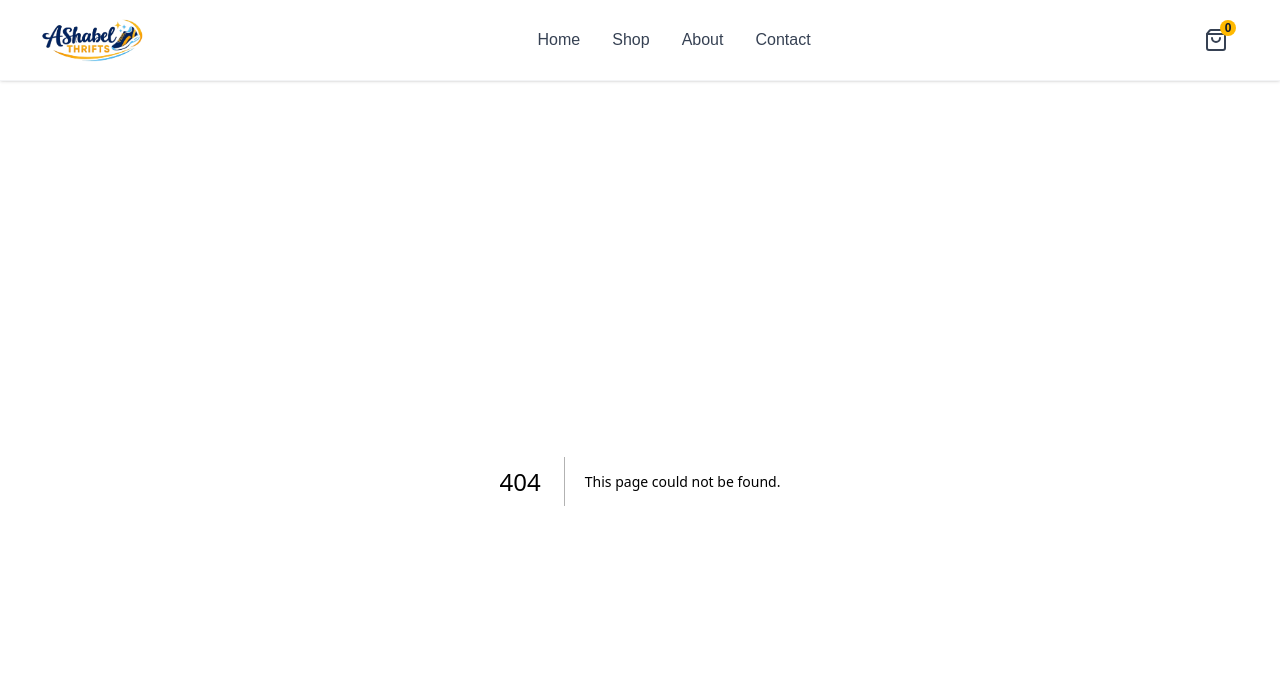
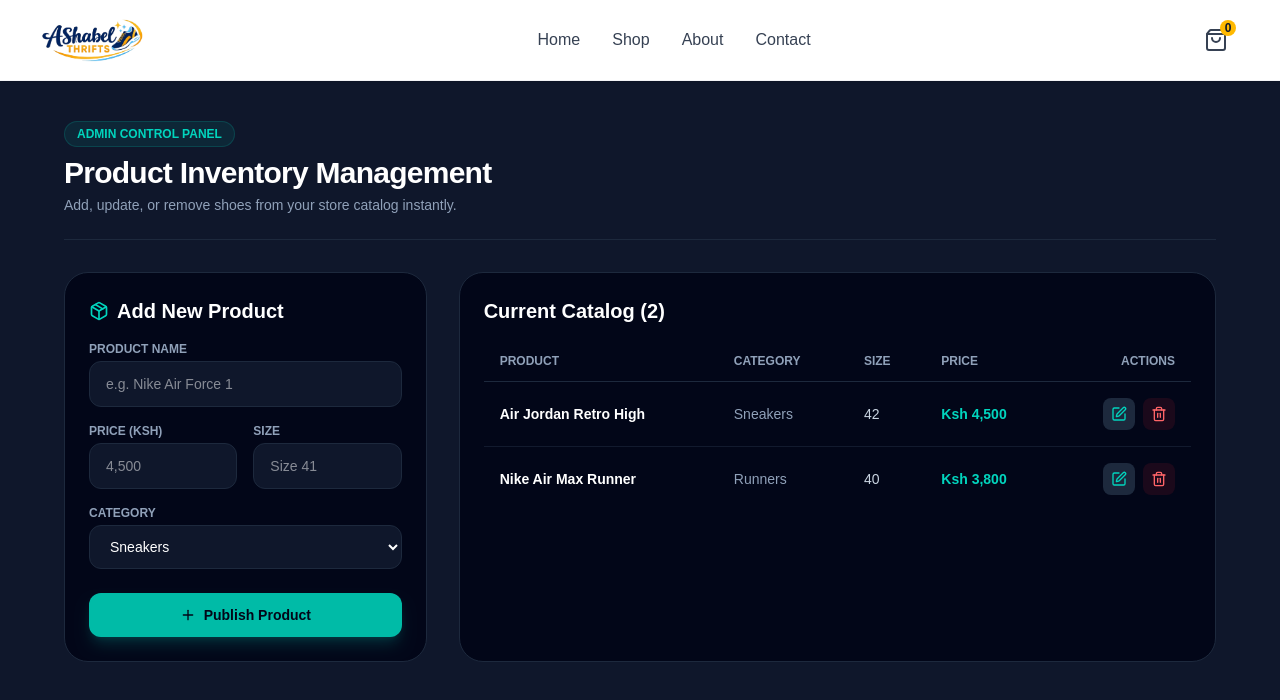
Before and after one commit to susas0611-byte/Ashabel-Thrifts, a Next.js app: page /admin in a window 1280 px wide. Before the commit this address had no page. Shown: the top 700 px of the page. Built offline with nearby package versions, Linux system fonts and the light colour scheme.

Commit message:
Add admin dashboard page

```diff
--- /dev/null
+++ b/app/admin/page.jsx
@@ -0,0 +1,209 @@
+"use client";
+import React, { useState } from "react";
+import { Plus, Trash2, Edit, Package, DollarSign, Tag, Image as ImageIcon } from "lucide-react";
+
+export default function AdminPage() {
+  // Sample initial product list (in a real app, this would connect to your database/backend)
+  const [products, setProducts] = useState([
+    { id: 1, name: "Air Jordan Retro High", price: "4,500", size: "42", category: "Sneakers", stock: "In Stock" },
+    { id: 2, name: "Nike Air Max Runner", price: "3,800", size: "40", category: "Runners", stock: "In Stock" },
+  ]);
+
+  const [form, setForm] = useState({ name: "", price: "", size: "", category: "Sneakers", stock: "In Stock" });
+  const [isEditing, setIsEditing] = useState(false);
+  const [editId, setEditId] = useState(null);
+
+  // Handle form input changes
+  const handleChange = (e) => {
+    setForm({ ...form, [e.target.name]: e.target.value });
+  };
+
+  // Add or Update Product
+  const handleSubmit = (e) => {
+    e.preventDefault();
+    if (!form.name || !form.price || !form.size) return;
+
+    if (isEditing) {
+      setProducts(products.map((p) => (p.id === editId ? { ...p, ...form } : p)));
+      setIsEditing(false);
+      setEditId(null);
+    } else {
+      const newProduct = { id: Date.now(), ...form };
+      setProducts([newProduct, ...products]);
+    }
+
+    setForm({ name: "", price: "", size: "", category: "Sneakers", stock: "In Stock" });
+  };
+
+  // Edit Product
+  const handleEdit = (product) => {
+    setForm(product);
+    setIsEditing(true);
+    setEditId(product.id);
+  };
+
+  // Delete Product
+  const handleDelete = (id) => {
+    setProducts(products.filter((p) => p.id !== id));
+  };
+
+  return (
+    <div className="min-h-screen bg-slate-900 text-white p-6 sm:p-10">
+      <div className="max-w-6xl mx-auto">
+
+        {/* Header */}
+        <div className="flex flex-col sm:flex-row justify-between items-start sm:items-center mb-8 pb-6 border-b border-slate-800 gap-4">
+          <div>
+            <div className="inline-flex items-center gap-1.5 bg-teal-500/10 text-teal-400 border border-teal-500/20 px-3 py-1 rounded-full text-xs font-semibold uppercase mb-2">
+              Admin Control Panel
+            </div>
+            <h1 className="text-3xl font-black tracking-tight">Product Inventory Management</h1>
+            <p className="text-slate-400 text-sm mt-1">Add, update, or remove shoes from your store catalog instantly.</p>
+          </div>
+        </div>
+
+        <div className="grid grid-cols-1 lg:grid-cols-12 gap-8">
+
+          {/* Left Column: Add / Edit Product Form */}
+          <div className="lg:col-span-4 bg-slate-950 p-6 rounded-3xl border border-slate-800 h-fit">
+            <h2 className="text-xl font-bold mb-4 flex items-center gap-2">
+              <Package className="w-5 h-5 text-teal-400" />
+              {isEditing ? "Edit Product" : "Add New Product"}
+            </h2>
+
+            <form onSubmit={handleSubmit} className="space-y-4">
+              <div>
+                <label className="block text-xs font-semibold text-slate-400 uppercase mb-1">Product Name</label>
+                <input
+                  type="text"
+                  name="name"
+                  value={form.name}
+                  onChange={handleChange}
+                  placeholder="e.g. Nike Air Force 1"
+                  required
+                  className="w-full bg-slate-900 border border-slate-800 rounded-xl px-4 py-3 text-sm text-white focus:outline-none focus:border-teal-500"
+                />
+              </div>
+
+              <div className="grid grid-cols-2 gap-4">
+                <div>
+                  <label className="block text-xs font-semibold text-slate-400 uppercase mb-1">Price (Ksh)</label>
+                  <input
+                    type="text"
+                    name="price"
+                    value={form.price}
+                    onChange={handleChange}
+                    placeholder="4,500"
+                    required
+                    className="w-full bg-slate-900 border border-slate-800 rounded-xl px-4 py-3 text-sm text-white focus:outline-none focus:border-teal-500"
+                  />
+                </div>
+                <div>
+                  <label className="block text-xs font-semibold text-slate-400 uppercase mb-1">Size</label>
+                  <input
+                    type="text"
+                    name="size"
+                    value={form.size}
+                    onChange={handleChange}
+                    placeholder="Size 41"
+                    required
+                    className="w-full bg-slate-900 border border-slate-800 rounded-xl px-4 py-3 text-sm text-white focus:outline-none focus:border-teal-500"
+                  />
+                </div>
+              </div>
+
+              <div>
+                <label className="block text-xs font-semibold text-slate-400 uppercase mb-1">Category</label>
+                <select
+                  name="category"
+                  value={form.category}
+                  onChange={handleChange}
+                  className="w-full bg-slate-900 border border-slate-800 rounded-xl px-4 py-3 text-sm text-white focus:outline-none focus:border-teal-500"
+                >
+                  <option value="Sneakers">Sneakers</option>
+                  <option value="Runners">Runners</option>
+                  <option value="Street Kicks">Street Kicks</option>
+                  <option value="Performance">Performance</option>
+                </select>
+              </div>
+
+              <div className="pt-2">
+                <button
+                  type="submit"
+                  className="w-full bg-teal-500 hover:bg-teal-600 text-slate-950 font-bold py-3 px-4 rounded-xl transition-all shadow-lg shadow-teal-500/20 text-sm flex items-center justify-center gap-2"
+                >
+                  <Plus className="w-4 h-4" />
+                  {isEditing ? "Save Changes" : "Publish Product"}
+                </button>
+                {isEditing && (
+                  <button
+                    type="button"
+                    onClick={() => { setIsEditing(false); setForm({ name: "", price: "", size: "", category: "Sneakers", stock: "In Stock" }); }}
+                    className="w-full mt-2 bg-slate-800 hover:bg-slate-700 text-slate-300 font-semibold py-2 px-4 rounded-xl text-xs transition-colors"
+                  >
+                    Cancel Edit
+                  </button>
+                )}
+              </div>
+            </form>
+          </div>
+
+          {/* Right Column: Product Table / List */}
+          <div className="lg:col-span-8 bg-slate-950 p-6 rounded-3xl border border-slate-800">
+            <h2 className="text-xl font-bold mb-4 flex items-center justify-between">
+              <span>Current Catalog ({products.length})</span>
+            </h2>
+
+            <div className="overflow-x-auto">
+              <table className="w-full text-left border-collapse">
+                <thead>
+                  <tr className="border-b border-slate-800 text-xs font-semibold text-slate-400 uppercase">
+                    <th className="py-3 px-4">Product</th>
+                    <th className="py-3 px-4">Category</th>
+                    <th className="py-3 px-4">Size</th>
+                    <th className="py-3 px-4">Price</th>
+                    <th className="py-3 px-4 text-right">Actions</th>
+                  </tr>
+                </thead>
+                <tbody className="divide-y divide-slate-800/60 text-sm">
+                  {products.map((product) => (
+                    <tr key={product.id} className="hover:bg-slate-900/50 transition-colors">
+                      <td className="py-4 px-4 font-bold text-white">{product.name}</td>
+                      <td className="py-4 px-4 text-slate-400">{product.category}</td>
+                      <td className="py-4 px-4 text-slate-300">{product.size}</td>
+                      <td className="py-4 px-4 text-teal-400 font-semibold">Ksh {product.price}</td>
+                      <td className="py-4 px-4 text-right space-x-2">
+                        <button
+                          onClick={() => handleEdit(product)}
+                          className="p-2 bg-slate-800 hover:bg-slate-700 text-teal-400 rounded-lg transition-colors inline-flex items-center justify-center"
+                          title="Edit"
+                        >
+                          <Edit className="w-4 h-4" />
+                        </button>
+                        <button
+                          onClick={() => handleDelete(product.id)}
+                          className="p-2 bg-red-500/10 hover:bg-red-500/20 text-red-400 rounded-lg transition-colors inline-flex items-center justify-center"
+                          title="Delete"
+                        >
+                          <Trash2 className="w-4 h-4" />
+                        </button>
+                      </td>
+                    </tr>
+                  ))}
+                  {products.length === 0 && (
+                    <tr>
+                      <td colSpan="5" className="text-center py-8 text-slate-500">No products found. Add one using the form.</td>
+                    </tr>
+                  )}
+                </tbody>
+              </table>
+            </div>
+
+          </div>
+
+        </div>
+
+      </div>
+    </div>
+  );
+}
```
